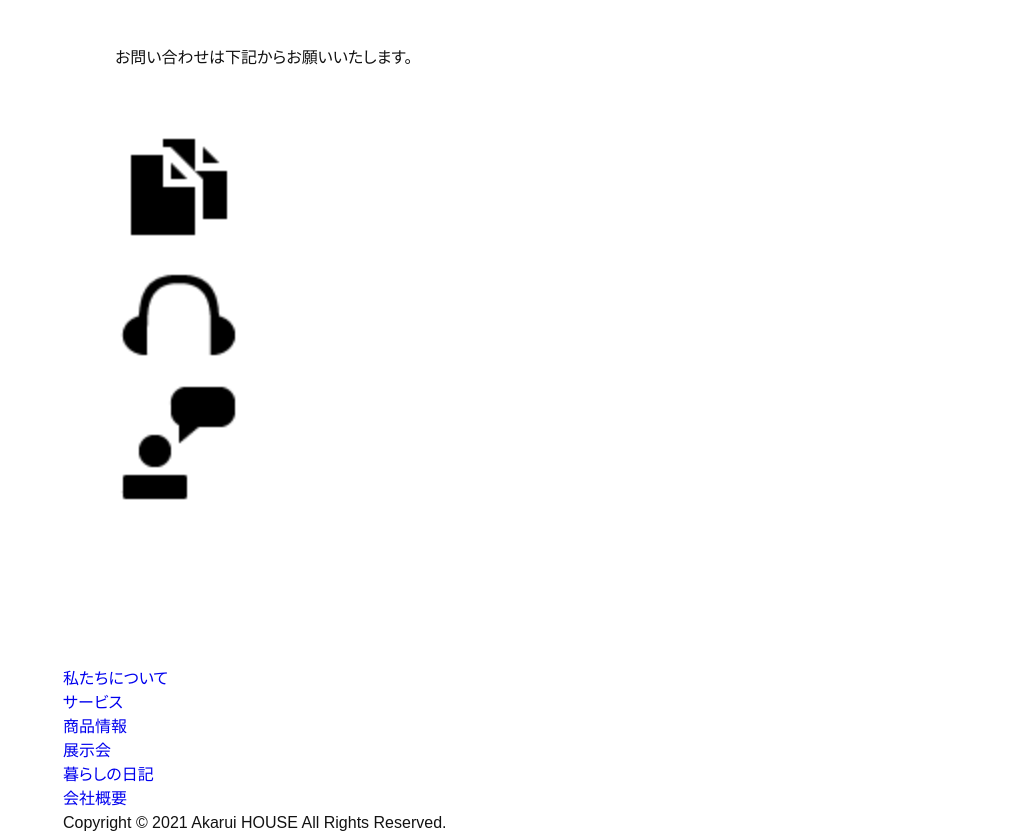
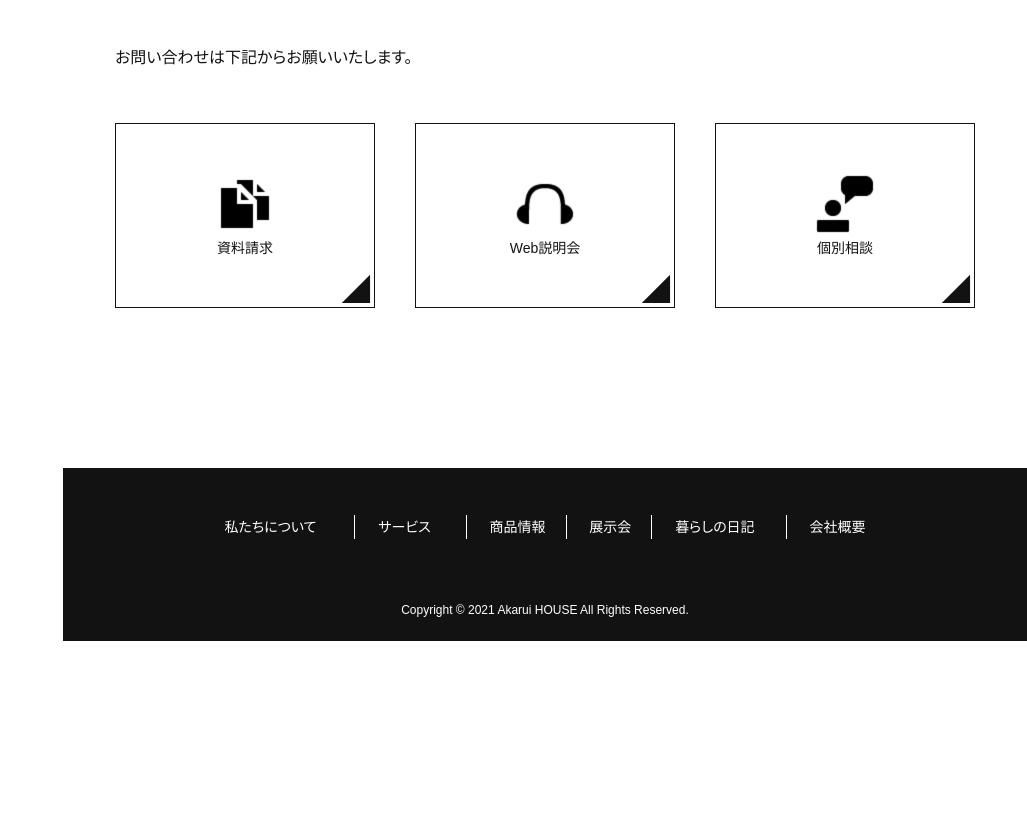
Before and after one commit to tokiys/corporate, a plain HTML site: page index.html in a window 1280 px wide. Shown: the part 3400-4235 px from the top of the page, without its empty margins (253-1280 px from the left). After the commit the page ends 4041 px from the top, so only its background shows below. Drawn offline with Linux system fonts and the light colour scheme.

Commit message:
make ena

```diff
--- a/asetts/sass/mixin/_mixin.scss
+++ b/asetts/sass/mixin/_mixin.scss
@@ -4,3 +4,8 @@
     left: 50%;
     transform: translate(-50%,-50%);
 }
+@mixin flex-center{
+    display: flex;
+    justify-content: center;
+    align-items: center;
+}
--- a/asetts/sass/style.scss
+++ b/asetts/sass/style.scss
@@ -80,7 +80,6 @@ img{
     .header-nav .header-nav-sns  li:last-of-type{
         padding-bottom: 0;
     }
-
 }
 
 
@@ -96,7 +95,6 @@ img{
         height: 100vh;
         position: relative;
         overflow: hidden;
-
         .video {
             width: 100%;
             height: 100%;
@@ -124,7 +122,6 @@ img{
                 flex-wrap: wrap;
                 gap: 50px;  // 要素間の間隔
                 justify-content: space-between;  // 均等に配置
-
                 li{
                     width: calc(50% - 28px);  // 2列で表示（間隔を考慮）
                 }
@@ -169,6 +166,7 @@ img{
             }
         }
     }
+    /*-------- home-flow --------*/
     .home-flow{
         padding: 115px 0 125px;
 
@@ -211,17 +209,99 @@ img{
                     }
                 }
             }
-
         }
     }
+    /*-------- contact --------*/
     .contact{
         padding-bottom: 160px;
         h2{
             @include title.title-pro();
         }
-        p{
+        .contact-text{
             font-size: 16px;
             margin-bottom: 53px;
         }
+        .contact-item{
+            display: flex;
+            justify-content: space-between;
+            .contact-item__list{
+                width: 258px;
+                height: 183px;
+                border: 1px solid #121212;
+                display: flex;
+                justify-content: center;
+                align-items: center;
+                position: relative;
+                &::before{
+                    content: '';
+                    position: absolute;
+                    bottom: 1px;
+                    right: -9px;
+                    width: 0;
+                    height: 0;
+                    border-left: 20px solid transparent;
+                    border-right: 20px solid transparent;
+                    border-bottom: 20px solid #121212;
+                    transform: rotate(135deg);
+                }
+                .item-list__inner{
+                    text-align: center;
+                    .contact-list__icon{
+                        width: 64px;
+                        height: 64px;
+                        margin-bottom: 2px;
+                    }
+                    span{
+                        display: block;
+                        font-size: 14px;
+                    }
+                }
+            }
+        }
+    }
+    /*-------- footer --------*/
+    .footer{
+        padding: 47px 0 20px;
+        background-color: #121212;
+        text-align: center;
+        .footer-nav{
+            max-width: 641px;
+            margin: 0 auto;
+            .footer-nav__item{
+                display: flex;
+                justify-content: space-between;
+                margin-bottom: 58px;
+                .nav-item__list{
+                    border-right: 1px solid #ffffff;
+                    padding-right: 38px;
+                    box-sizing: border-box;
+                    a{
+                    font-size: 14px;
+                    color: #ffffff;
+
+                    }
+                }
+                .nav-item__list:nth-of-type(2){
+                    padding: 0 35px 0 20px;
+                }
+                .nav-item__list:nth-of-type(3){
+                    padding: 0 20px;
+                }
+                .nav-item__list:nth-of-type(4){
+                    padding: 0 20px;
+                }
+                .nav-item__list:nth-of-type(5){
+                    padding: 0 31px 0 20px;
+                }
+                .nav-item__list:nth-of-type(6){
+                    padding: 0 0 0 20px ;
+                    border-right: 0;
+                }
+            }
+        }
+        small{
+            color: #ffffff;
+            font-size: 12px;
+        }
     }
 }
--- a/index.html
+++ b/index.html
@@ -119,28 +119,42 @@
             </section>
             <section class="contact">
                 <h2 class="section-title">お問い合わせ</h2>
-                <p>お問い合わせは下記からお願いいたします。</p>
-                <ul>
-                    <li><img src="asetts/image/icon/icon-document.png" alt=""></li>
-                    <li><img src="asetts/image/icon/icon-seminar.png" alt=""></li>
-                    <li><img src="asetts/image/icon/icon-talk.png" alt=""></li>
+                <p class="contact-text">お問い合わせは下記からお願いいたします。</p>
+                <ul class="contact-item">
+                    <li class="contact-item__list">
+                        <div class="item-list__inner">
+                            <img src="asetts/image/icon/icon-document.png" alt="資料のアイコン" class="contact-list__icon">
+                            <span>資料請求</span>
+                        </div>
+                    </li>
+                    <li class="contact-item__list">
+                        <div class="item-list__inner">
+                            <img src="asetts/image/icon/icon-seminar.png" alt="ヘッドホンのアイコン" class="contact-list__icon">
+                            <span>Web説明会</span>
+                        </div>
+                    </li>
+                    <li class="contact-item__list">
+                        <div class="item-list__inner">
+                            <img src="asetts/image/icon/icon-talk.png" alt="人が考えてるアイコン" class="contact-list__icon">
+                            <span>個別相談</span>
+                        </div>
+                    </li>
                 </ul>
             </section>
         </div>
-        <footer>
+        <footer class="footer">
             <nav class="footer-nav">
-                <ul>
-                    <li><a href="#">私たちについて</a></li>
-                    <li><a href="#">サービス</a></li>
-                    <li><a href="#">商品情報</a></li>
-                    <li><a href="#">展示会</a></li>
-                    <li><a href="#">暮らしの日記</a></li>
-                    <li><a href="#">会社概要</a></li>
+                <ul class="footer-nav__item">
+                    <li class="nav-item__list"><a href="#">私たちについて</a></li>
+                    <li class="nav-item__list"><a href="#">サービス</a></li>
+                    <li class="nav-item__list"><a href="#">商品情報</a></li>
+                    <li class="nav-item__list"><a href="#">展示会</a></li>
+                    <li class="nav-item__list"><a href="#">暮らしの日記</a></li>
+                    <li class="nav-item__list"><a href="#">会社概要</a></li>
                 </ul>
             </nav>
             <small>Copyright © 2021 Akarui HOUSE All Rights Reserved.</small>
         </footer>
     </main>
-
 </body>
 </html>
```
Also changed, not shown: asetts/css/style.css, asetts/css/style.min.css, 2 other files.
